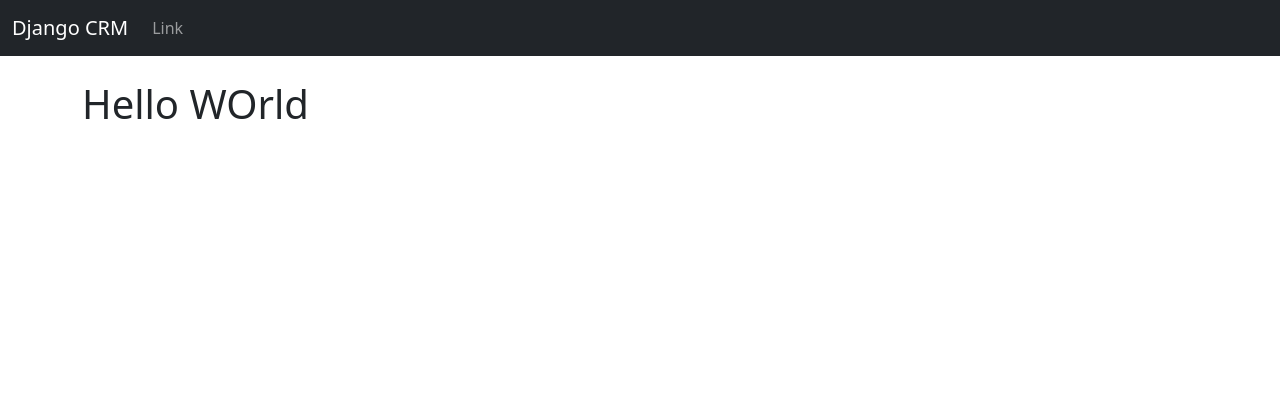
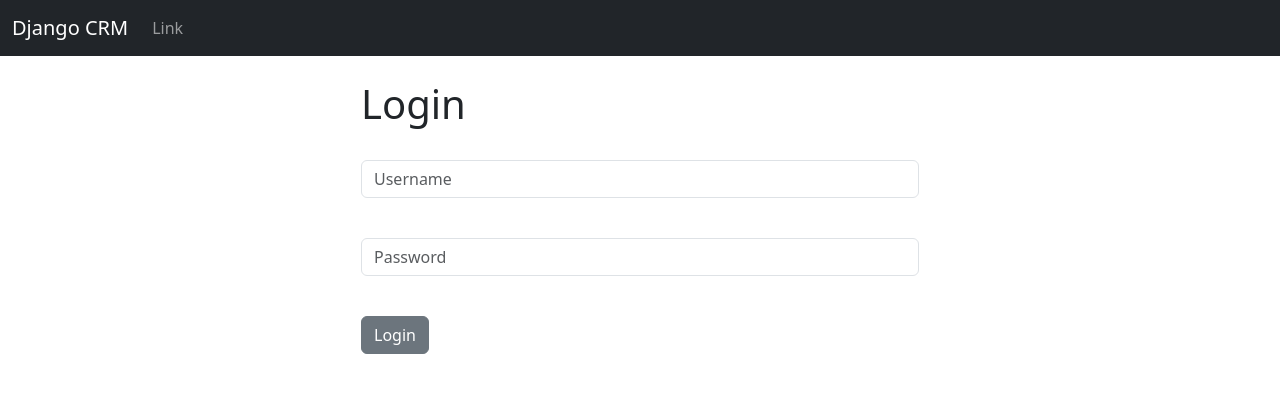
Before and after one commit to Sk-Fardeen-Hossain/djangoCRM, a Django app: page / in a window 1280 px wide. Shown: the top 393 px of the page. Run offline with Django 5.2, Linux system fonts and the light colour scheme.

Commit message:
added admin login system

```diff
--- a/website/templates/base.html
+++ b/website/templates/base.html
@@ -10,6 +10,14 @@
     {% include 'navbar.html' %}
     <div class="container">
         <br/>
+    {% if messages %}
+      {% for message in messages %}
+      <div class="alert alert-warning alert-dismissible fade show" role="alert">
+        {{message}}
+        <button type="button" class="btn-close" data-bs-dismiss="alert" aria-label="Close"></button>
+      </div>
+      {% endfor %}
+    {% endif %}
     {% block content %}
     {% endblock %}
 </div>
--- a/website/templates/home.html
+++ b/website/templates/home.html
@@ -1,9 +1,27 @@
 {% extends 'base.html' %}
 
 {% block content %}
-
-
-<h1>Hello WOrld</h1>
+<div class="col-md-6 offset-md-3">
+    {% if user.is_authenticated %}
+    <h1>Welcome !!</h1>
+    {% else %}
+    <h1>Login</h1>
+    <br/>
+    <form method="POST" action="{% url 'home' %}">
+        {% csrf_token %}
+        <form>
+            <div class="mb-3">
+              <input type="text" class="form-control" name="username" placeholder="Username" required>
+            </div>
+            <br/>
+            <div class="mb-3">
+              <input type="password" class="form-control" name="password" placeholder="Password" required>
+            </div><br/>
+            <button type="submit" class="btn btn-secondary">Login</button>
+          </form>
+    </form>
+</div>
+{% endif %}
 
 
 {% endblock %}
--- a/website/urls.py
+++ b/website/urls.py
@@ -3,4 +3,6 @@ from . import views
 
 urlpatterns = [
     path('',views.home,name='home'),
+    path('login/',views.login_user,name='login'),
+    path('logout/',views.logout_user,name='logout'),
 ]
--- a/website/views.py
+++ b/website/views.py
@@ -1,5 +1,24 @@
-from django.shortcuts import render
+from django.shortcuts import render, redirect
+from django.contrib.auth import authenticate,login,logout
+from django.contrib import messages
 
 # Create your views here.
 def home(request):
-    return render(request, 'home.html',{})
+    #Check to see if logging in
+    if request.method == "POST":
+        username = request.POST['username']#assign form inputs to variables
+        password = request.POST['password']
+        #Authenticate
+        user = authenticate(request,username=username, password=password)
+        if user is not None:
+            login(request, user)
+            messages.success(request,"You have been logged in!")
+            return redirect('home')
+        else:
+            messages.success(request,"There was an error logging in, Please try again...")
+    else:
+        return render(request, 'home.html',{})
+def login_user(request):
+    pass
+def logout_user(request):
+    pass
```
